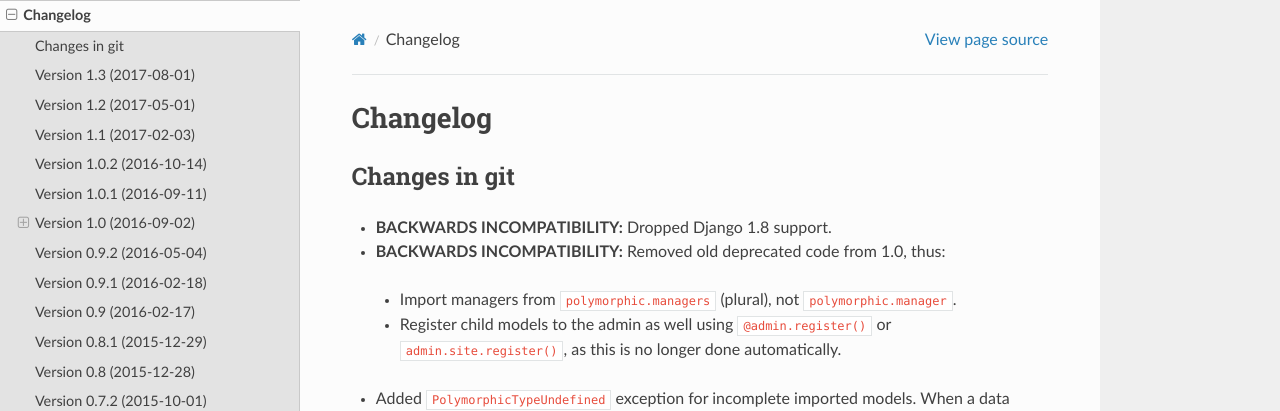
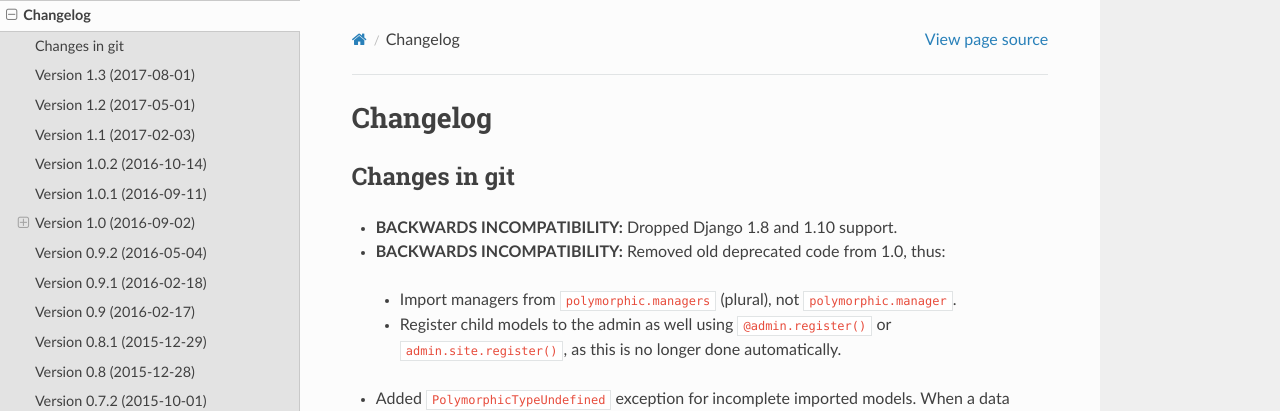
Before and after one commit to jazzband/django-polymorphic, a Sphinx documentation site: the page built from docs/changelog.rst, in a window 1280 px wide and 900 px high. Shown: the top 411 px of the window. Built offline with Sphinx 7.4.7 and the Read the Docs theme 2.0.0, drawn with Linux system fonts in a browser that asks for light colours.

Commit message:
Remove django 1.10 from tests

```diff
--- a/docs/changelog.rst
+++ b/docs/changelog.rst
@@ -4,7 +4,7 @@
 Changes in git
 --------------
 
-* **BACKWARDS INCOMPATIBILITY:** Dropped Django 1.8 support.
+* **BACKWARDS INCOMPATIBILITY:** Dropped Django 1.8 and 1.10 support.
 * **BACKWARDS INCOMPATIBILITY:** Removed old deprecated code from 1.0, thus:
 
  * Import managers from ``polymorphic.managers`` (plural), not ``polymorphic.manager``.
```
Also changed, not shown: .travis.yml, 1 other file.
